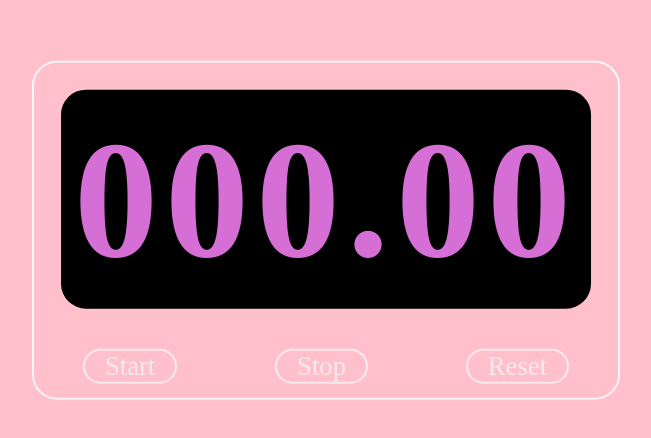
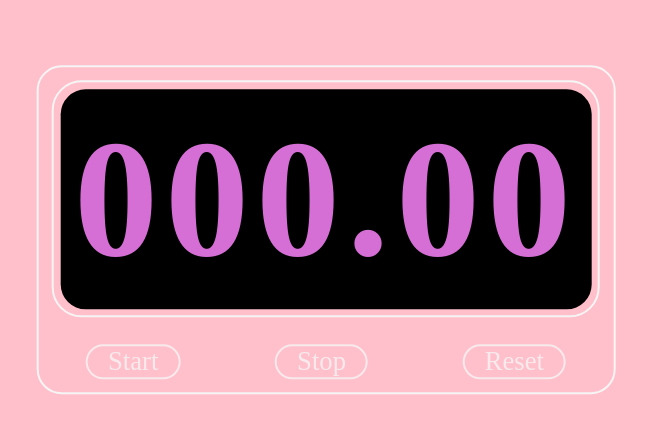
Before and after one commit to ben05allen/js_stopwatch, a plain HTML site: page index.html in a window 1280 px wide. Shown: the part 170-608 px from the top of the page, without its empty margins (314-965 px from the left). Drawn offline with Linux system fonts and the light colour scheme; a web font is replaced by a local one.

Commit message:
T-kuns colours

```diff
--- a/css/style.css
+++ b/css/style.css
@@ -3,7 +3,7 @@
     --base_bg: pink;
     --hover-color: rgb(255, 157, 0);
     --base-text: whitesmoke;
-    --click-color: purple;
+    --click-color: cyan;
     --in-dev-color: yellow;
     --screen_bg: black;
     --screen_color: rgb(213, 111, 213);
@@ -29,6 +29,13 @@ body
     text-align: center;
 }
 
+#frame
+{
+    border-radius: 30px;
+    border: 2px solid var(--base-text);
+    margin: 10pt;
+}
+
 #StopWatchDisplay
 {
     border-radius: 25px;
@@ -36,7 +43,7 @@ body
     background-color: var(--screen_bg);
     font-weight: bold;
     font-size: 3.5em;
-    margin: 20pt;
+    margin: 5pt;
     padding: 10pt;
 }
 
@@ -69,4 +76,5 @@ body
 {
     background-color: var(--click-color);
     color: var(--base_bg);
+    font-weight: bold;
 }
--- a/index.html
+++ b/index.html
@@ -10,7 +10,9 @@
 <body>
 
     <div class="watch">
-        <div id="StopWatchDisplay" onload="showStopWatch()">000.00</div>
+        <div id="frame">
+            <div id="StopWatchDisplay" onload="showStopWatch()">000.00</div>
+        </div>
         <div class="buttons">
             <button id="buttonStart">Start</button>
             <button id="buttonStop">Stop</button>
```
